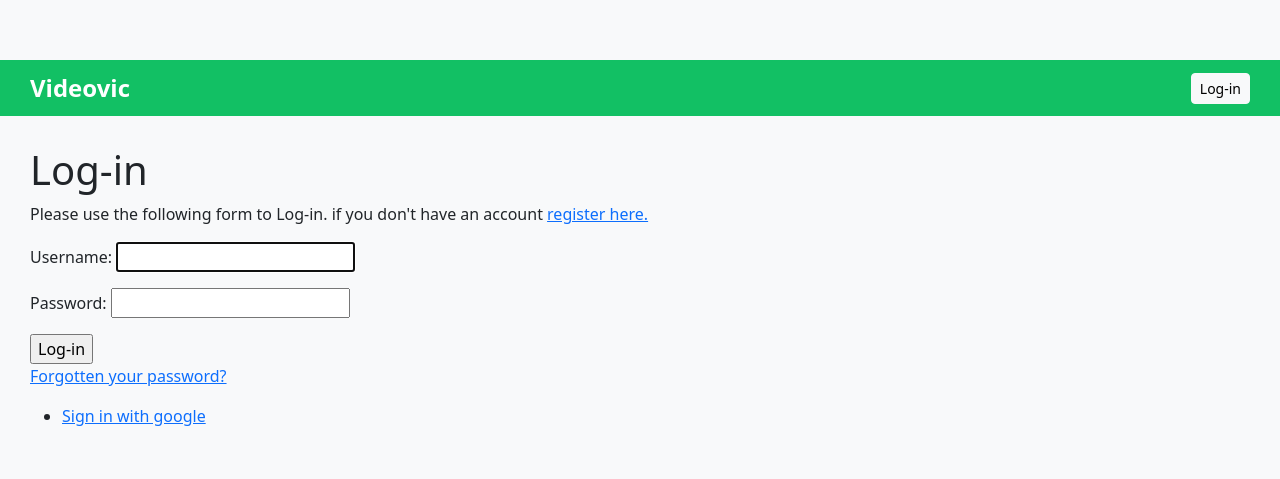
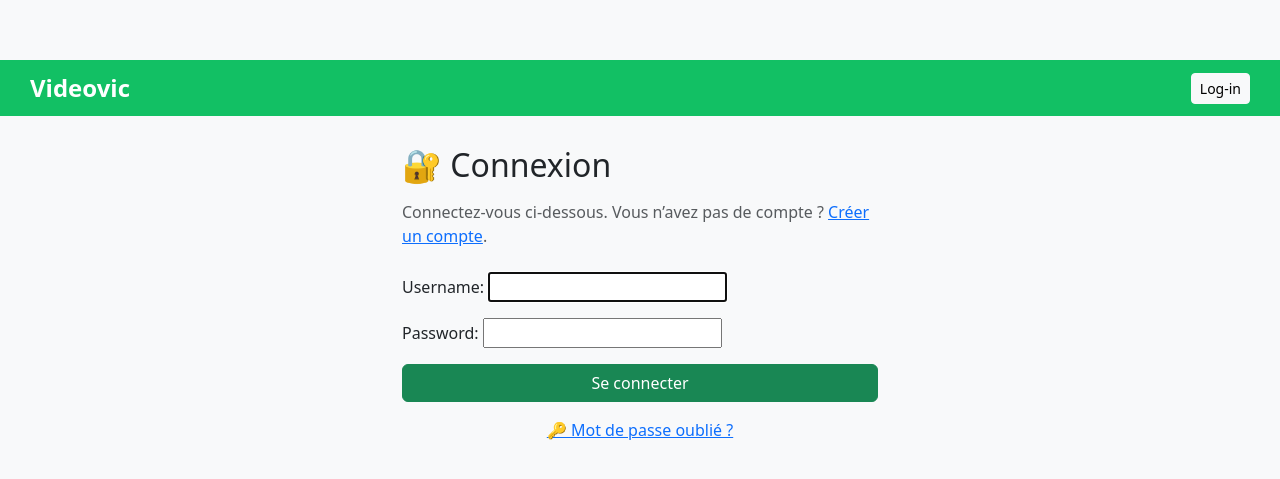
Before and after one commit to Avicenne1/videovic, a Django app: page /account/login/ in a window 1280 px wide. Shown: the top 479 px of the page. Run offline with Django 5.2, Linux system fonts and the light colour scheme.

Commit message:
Update login.html

```diff
--- a/account/templates/registration/login.html
+++ b/account/templates/registration/login.html
@@ -1,36 +1,30 @@
 {% extends "base.html" %}
-{% block title %}Log-in{% endblock %}
+{% block title %}Connexion{% endblock %}
+
 {% block content %}
-    <h1>Log-in</h1>
+<div class="container" style="max-width: 500px;">
+  <h2 class="mb-3">🔐 Connexion</h2>
+
   {% if form.errors %}
-        <p>
-            Your username and password didn't match.
-            Please try again.
+    <div class="alert alert-danger">
+      Nom d'utilisateur ou mot de passe invalide.
+    </div>
+  {% else %}
+    <p class="text-muted">
+      Connectez-vous ci-dessous. Vous n’avez pas de compte ?
+      <a href="{% url 'register' %}">Créer un compte</a>.
     </p>
-        {% else %}
-        <p>Please use the following form  to Log-in. if you don't have an account <a href=" {% url 'register' %}">register here.</a></p>
   {% endif %}
-    <div class=login-form>
-        <form action="{% url 'login' %}" method="post">
-            {{form.as_p}}
+
+  <form method="post" class="mt-4">
     {% csrf_token %}
-            <input type="hidden" name="next" value="{{next}}"/>
-            <input type="submit" value="Log-in">
+    {{ form.as_p }}
+    <input type="hidden" name="next" value="{{ next }}">
+    <button type="submit" class="btn btn-success w-100">Se connecter</button>
   </form>
-        <p>
-            {% comment " pour resset le password" %} {% url 'password_reset' %} parametre smtp requis{% endcomment %}
-            <a href="#">
-                Forgotten your password?
-            </a>
+
+  <p class="mt-3 text-center">
+    <a href="#">🔑 Mot de passe oublié ?</a>
   </p>
 </div>
-    <div class="social">
-        <ul>
-            <li class="google">
-                <a href="#">
-                    Sign in with google
-                </a>
-            </li>
-        </ul>
-    </div>
-{% endblock  %}
+{% endblock %}
```
Lines whose indentation alone changed are shown as unchanged.
